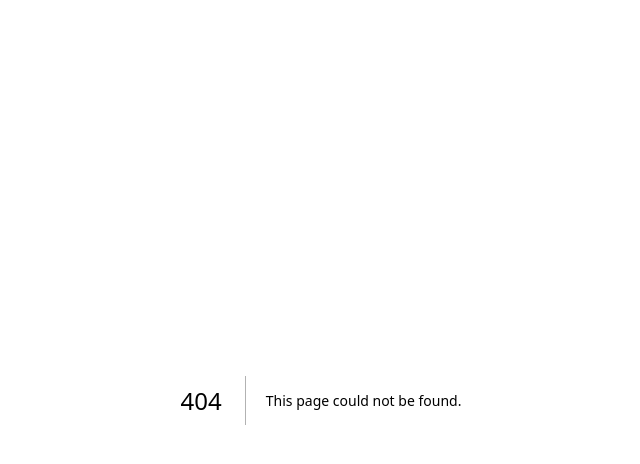
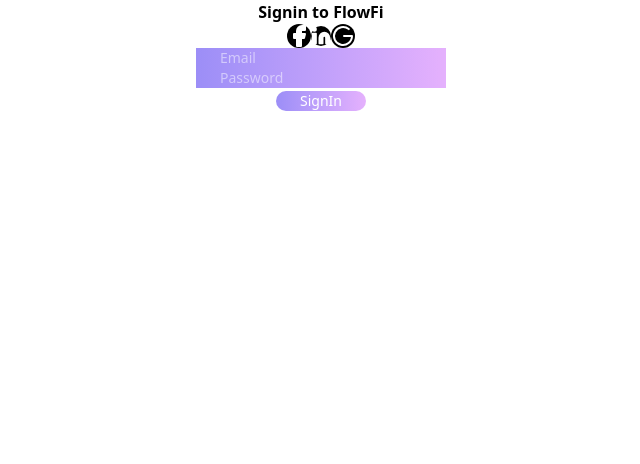
Before and after one commit to ayushmandwivedi/FlowFi, a Next.js app in the folder apps/user-app/: page /signin in a window 1280 px wide. Before the commit this address had no page. Shown: the top 464 px of the page, without its empty margins (319-959 px from the left). Built offline with nearby package versions, Linux system fonts and the light colour scheme.

Commit message:
add signin/signup pages

```diff
--- a/apps/user-app/app/page.tsx
+++ b/apps/user-app/app/page.tsx
@@ -1,5 +1,10 @@
 // Example: apps/user-app/pages/index.tsx
+"use client";
+
+import { useRouter } from "next/navigation";
+
 export default function Home() {
+  const router = useRouter();
   return (
     <div>
       {/* Navbar starts */}
@@ -12,10 +17,16 @@
           <div className="mx-4 text-[#777777] text-sm">About</div>
         </div>
         <div>
-          <button className="mx-2 border border-[#777777] rounded-full px-4 py-2 text-sm text-[#777777]">
+          <button
+            onClick={() => router.push("/signin")}
+            className="mx-2 border border-[#777777] rounded-full px-4 py-2 text-sm text-[#777777]"
+          >
             Log In
           </button>
-          <button className="mx-2 rounded-full px-4 py-2 text-sm text-white bg-gradient-to-r from-[#9C8EF7] to-[#E5B1FD]">
+          <button
+            onClick={() => router.push("/signup")}
+            className="mx-2 rounded-full px-4 py-2 text-sm text-white bg-gradient-to-r from-[#9C8EF7] to-[#E5B1FD]"
+          >
             Sign Up
           </button>
         </div>
@@ -34,7 +45,10 @@
             stress-free tomorrow!
           </div>
           <div className="text-center">
-            <button className="mx-2 rounded-full px-4 py-2 text-sm text-white bg-gradient-to-r from-[#9C8EF7] to-[#E5B1FD]">
+            <button
+              onClick={() => router.push("/signup")}
+              className="mx-2 rounded-full px-4 py-2 text-sm text-white bg-gradient-to-r from-[#9C8EF7] to-[#E5B1FD]"
+            >
               Take Control Now
             </button>
           </div>
--- /dev/null
+++ b/apps/user-app/app/signin/page.tsx
@@ -0,0 +1,5 @@
+import { Auth } from "@repo/ui/auth";
+
+export default function Signup() {
+  return <Auth props="signin"></Auth>;
+}
--- /dev/null
+++ b/apps/user-app/app/signup/page.tsx
@@ -0,0 +1,5 @@
+import { Auth } from "@repo/ui/auth";
+
+export default function Signup() {
+  return <Auth props="signup"></Auth>;
+}
--- /dev/null
+++ b/packages/ui/src/auth.tsx
@@ -0,0 +1,92 @@
+export const Auth = ({ props }: { props: "signin" | "signup" }) => {
+  return (
+    <div className="w-full h-screen flex justify-center items-center">
+      <div className="w-2/5 flex flex-col items-center justify-center gap-8 p-10 rounded-2xl border-2 border-[#dad5d5] ">
+        {props === "signup" ? (
+          <div className="text-4xl font-semibold">Create an Account</div>
+        ) : (
+          <div className="text-4xl font-semibold">Signin to FlowFi</div>
+        )}
+        <div className="flex justify-center items-center gap-3">
+          <span className="bg-black rounded-full h-8 w-8 flex items-center justify-center">
+            <svg
+              className="h-6 w-6 text-white"
+              viewBox="0 0 24 24"
+              fill="white"
+              stroke="currentColor"
+              stroke-width="2"
+              stroke-linecap="round"
+              stroke-linejoin="round"
+            >
+              {" "}
+              <path d="M18 2h-3a5 5 0 0 0-5 5v3H7v4h3v8h4v-8h3l1-4h-4V7a1 1 0 0 1 1-1h3z" />
+            </svg>
+          </span>
+          <span className="bg-black rounded-full h-8 w-8 flex items-center justify-center">
+            <svg
+              className="h-5 w-5 text-white"
+              viewBox="0 0 24 24"
+              fill="white"
+              stroke="currentColor"
+              stroke-width="2"
+              stroke-linecap="round"
+              stroke-linejoin="round"
+            >
+              {" "}
+              <path d="M16 8a6 6 0 0 1 6 6v7h-4v-7a2 2 0 0 0-2-2 2 2 0 0 0-2 2v7h-4v-7a6 6 0 0 1 6-6z" />{" "}
+              <rect x="2" y="9" width="4" height="12" />{" "}
+              <circle cx="4" cy="4" r="2" />
+            </svg>
+          </span>
+          <span className="bg-black rounded-full h-8 w-8 flex items-center justify-center">
+            <svg
+              className="h-6 w-6 text-white"
+              width="24"
+              height="24"
+              viewBox="0 0 24 24"
+              stroke-width="2"
+              stroke="currentColor"
+              fill="none"
+              stroke-linecap="round"
+              stroke-linejoin="round"
+            >
+              {" "}
+              <path stroke="none" d="M0 0h24v24H0z" />{" "}
+              <path d="M17.788 5.108A9 9 0 1021 12h-8" />
+            </svg>
+          </span>
+        </div>
+        <div className="flex flex-col gap-3 w-full">
+          {props === "signup" ? (
+            <input
+              placeholder="Name"
+              type="text"
+              className="bg-gradient-to-r from-[#9C8EF7] to-[#E5B1FD] text-sm px-6 py-3 rounded-xl outline-0 text-white"
+            ></input>
+          ) : null}
+          <input
+            placeholder="Email"
+            type="email"
+            className="bg-gradient-to-r from-[#9C8EF7] to-[#E5B1FD] text-sm px-6 py-3 rounded-xl outline-0 text-white"
+          ></input>
+          <input
+            placeholder="Password"
+            type="password"
+            className="bg-gradient-to-r from-[#9C8EF7] to-[#E5B1FD] text-sm px-6 py-3 rounded-xl outline-0 text-white"
+          ></input>
+        </div>
+        <div>
+          {props === "signup" ? (
+            <button className=" px-6 py-3 rounded-2xl bg-gradient-to-r from-[#9C8EF7] to-[#E5B1FD] text-sm text-white">
+              SignUp
+            </button>
+          ) : (
+            <button className="px-6 py-3 rounded-2xl bg-gradient-to-r from-[#9C8EF7] to-[#E5B1FD] text-sm text-white">
+              SignIn
+            </button>
+          )}
+        </div>
+      </div>
+    </div>
+  );
+};
```
